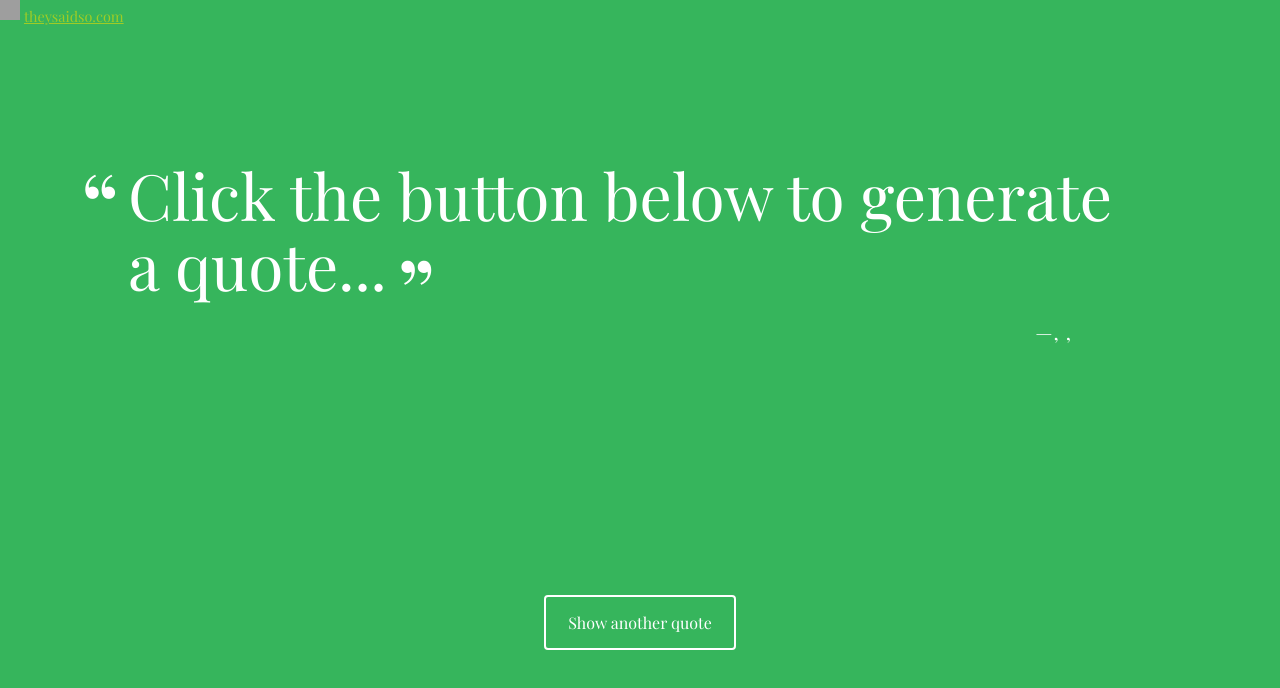
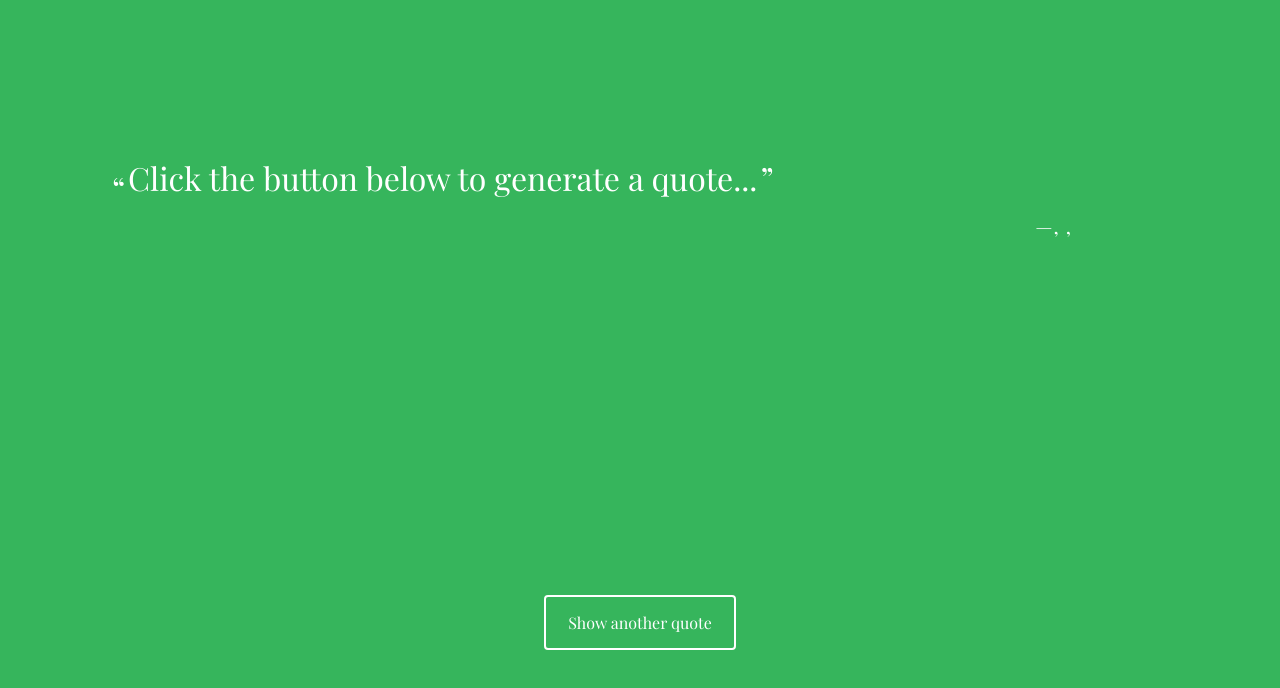
Before and after one commit to bkfwebdev/random-quote-generator, a website with bundled scripts: page index.html in a window 1280 px wide. Built offline with nearby package versions, Linux system fonts and the light colour scheme; grey boxes are pictures that could not be loaded; a web font is replaced by a local one.

Commit message:
css update

```diff
--- a/css/styles.css
+++ b/css/styles.css
@@ -13,14 +13,14 @@ body {
   line-height: .5;
 }
 .quote {
-  font-size: 4rem;
+  font-size: 2rem;
   font-weight: 400;
   line-height: 1.1;
   position: relative;
   margin: 0;
   }
 .quote:before, .quote:after {
-  font-size: 6rem;
+  font-size: 2rem;
   line-height: 2.5rem;
   position: absolute;
 }
--- a/index.html
+++ b/index.html
@@ -16,7 +16,6 @@
     </div>
     <button id="loadQuote">Show another quote</button>
   </div>
-  <span style="z-index:50;font-size:0.9em;"><img src="https://theysaidso.com/branding/theysaidso.png" height="20" width="20" alt="theysaidso.com"/><a href="https://theysaidso.com" title="Powered by quotes from theysaidso.com" style="color: #9fcc25; margin-left: 4px; vertical-align: middle;">theysaidso.com</a></span>
 </body>
 <script src="js/script5.js"></script>
 </html>
```
Also changed, not shown: README.md.
